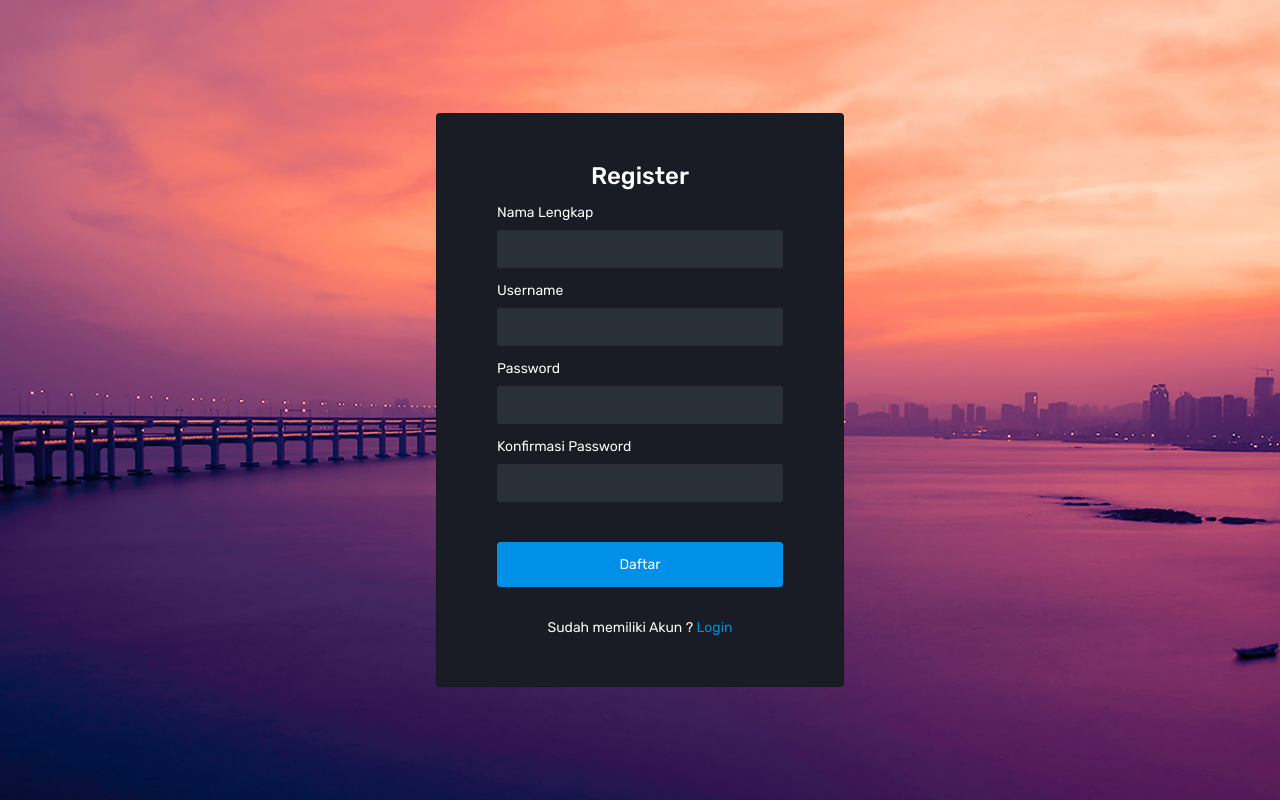
After one commit to jessiropa/noted_jurnal_v2, a CodeIgniter app: page /noted_jurnal/auth/registrasi in a window 1280 px wide. The commit adds this page. Run offline with CodeIgniter, Linux system fonts and the light colour scheme.

Commit message:
add fitur registrasi user

```diff
--- a/application/controllers/Auth.php
+++ b/application/controllers/Auth.php
@@ -54,6 +54,52 @@ class Auth extends CI_Controller {
 
 	}
 
+	public function registrasi(){
+		$this->load->view('registrasi');
+	}
+
+	public function simpan_regis(){
+		$nama = $this->input->post('reg_nama');
+		$username = $this->input->post('reg_username');
+		$password = $this->input->post('reg_password');
+		$repassword = $this->input->post('reg_repassword');
+
+		// Validasi
+		if (empty($nama) || empty($username) || empty($password) || empty($repassword)) {
+			$this->session->set_flashdata('error', 'Semua field harus diisi.');
+			redirect('auth/registrasi'); // arahkan balik ke form registrasi
+			return;
+		}
+
+		if ($password !== $repassword) {
+			$this->session->set_flashdata('error', 'Password dan konfirmasi tidak cocok.');
+			redirect('auth/registrasi');
+			return;
+		}
+
+		// Cek username
+		$cek_username = $this->db->get_where('nj_users', ['USERNAME' => $username])->row();
+		if ($cek_username) {
+			$this->session->set_flashdata('error', 'Username sudah digunakan.');
+			redirect('auth/registrasi');
+			return;
+		}
+
+		// Insert user
+		$data_insert = [
+			'NAMA' => $nama,
+			'USERNAME' => $username,
+			'PASSWORD' => password_hash($password, PASSWORD_DEFAULT),
+			'LEVEL' => 2,
+			'TGL_INSERT' => date('Y-m-d H:i:s')
+		];
+
+		$this->db->insert('nj_users', $data_insert);
+
+		$this->session->set_flashdata('success', 'Registrasi berhasil. Silahkan login.');
+		redirect('auth');
+	}
+
 	public function logout(){
 		 // Hapus session ketika logout
 		 $this->session->unset_userdata('logged_in');
--- a/application/controllers/Setting.php
+++ b/application/controllers/Setting.php
@@ -50,8 +50,9 @@ class Setting extends CI_Controller {
 
     // Update nama dan username tetap dilakukan
     $data_update = [
-        'nama' => $nama_user,
-        'username' => $username,
+        'NAMA' => $nama_user,
+        'USERNAME' => $username,
+        'TGL_UPDATE' => date('Y-m-d H:i:s'),
     ];
 
     // Kalau password field diisi
--- a/application/views/login.php
+++ b/application/views/login.php
@@ -49,7 +49,8 @@
                                     <button type="submit" class="btn btn-primary btn-block enter-btn"
                                         name="login">Login</button>
                                 </div>
-                                <p class="sign-up">Don't have an Account?<a href="#"> Sign Up</a></p>
+                                <p class="sign-up">Belum memiliki akun ? <a
+                                        href="<?php echo site_url('auth/registrasi'); ?>"> Registrasi</a></p>
                             </form>
                         </div>
                     </div>
--- /dev/null
+++ b/application/views/registrasi.php
@@ -0,0 +1,92 @@
+<!DOCTYPE html>
+<html lang="en">
+
+<head>
+    <!-- Required meta tags -->
+    <meta charset="utf-8" />
+    <meta name="viewport" content="width=device-width, initial-scale=1, shrink-to-fit=no" />
+    <title>Noted Jurnal</title>
+    <!-- plugins:css -->
+    <link rel="stylesheet" href="<?=base_url()?>assets/vendors/mdi/css/materialdesignicons.min.css" />
+    <link rel="stylesheet" href="<?=base_url()?>assets/vendors/css/vendor.bundle.base.css" />
+    <!-- endinject -->
+    <!-- Plugin css for this page -->
+    <!-- End plugin css for this page -->
+    <!-- inject:css -->
+    <!-- endinject -->
+    <!-- Layout styles -->
+    <link rel="stylesheet" href="<?=base_url()?>assets/css/style.css" />
+    <!-- End layout styles -->
+    <link rel="shortcut icon" href="<?=base_url()?>assets/images/nj_logo.svg" />
+</head>
+
+<body>
+    <div class="container-scroller">
+        <div class="container-fluid page-body-wrapper full-page-wrapper">
+            <div class="row w-100 m-0">
+                <div class="content-wrapper full-page-wrapper d-flex align-items-center auth login-bg">
+                    <div class="card col-lg-4 mx-auto">
+                        <div class="card-body px-5 py-5">
+                            <h3 class="card-title text-left mb-3">
+                                <center>Register</center>
+                            </h3>
+                            <?php if($this->session->flashdata('error')): ?>
+                            <div class="alert alert-danger"><?= $this->session->flashdata('error'); ?></div>
+                            <?php endif; ?>
+
+                            <?php if($this->session->flashdata('success')): ?>
+                            <div class="alert alert-success"><?= $this->session->flashdata('success'); ?></div>
+                            <?php endif; ?>
+                            <form action="<?= site_url('auth/simpan_regis')?>" method="POST">
+                                <div class="form-group">
+                                    <label>Nama Lengkap</label>
+                                    <input type="text" class="form-control" id="reg_nama" name="reg_nama" />
+                                </div>
+                                <div class="form-group">
+                                    <label>Username</label>
+                                    <input type="text" class="form-control" id="reg_username" name="reg_username" />
+                                </div>
+                                <div class="form-group">
+                                    <label>Password</label>
+                                    <input type="password" class="form-control" id="reg_password" name="reg_password" />
+                                </div>
+                                <div class="form-group">
+                                    <label>Konfirmasi Password</label>
+                                    <input type="password" class="form-control" id="reg_repassword"
+                                        name="reg_repassword" />
+                                </div> <br>
+                                <div class="text-center">
+                                    <button type="submit" class="btn btn-primary btn-block enter-btn">
+                                        Daftar
+                                    </button>
+                                </div>
+
+                                <p class="sign-up text-center">
+                                    Sudah memiliki Akun ? <a href="<?php echo site_url('auth'); ?>">Login</a>
+                                </p>
+                            </form>
+                        </div>
+                    </div>
+                </div>
+                <!-- content-wrapper ends -->
+            </div>
+            <!-- row ends -->
+        </div>
+        <!-- page-body-wrapper ends -->
+    </div>
+    <!-- container-scroller -->
+    <!-- plugins:js -->
+    <script src="<?=base_url()?>assets/vendors/js/vendor.bundle.base.js"></script>
+    <!-- endinject -->
+    <!-- Plugin js for this page -->
+    <!-- End plugin js for this page -->
+    <!-- inject:js -->
+    <script src="<?=base_url()?>assets/js/off-canvas.js"></script>
+    <script src="<?=base_url()?>assets/js/hoverable-collapse.js"></script>
+    <script src="<?=base_url()?>assets/js/misc.js"></script>
+    <script src="<?=base_url()?>assets/js/settings.js"></script>
+    <script src="<?=base_url()?>assets/js/todolist.js"></script>
+    <!-- endinject -->
+</body>
+
+</html>
```
